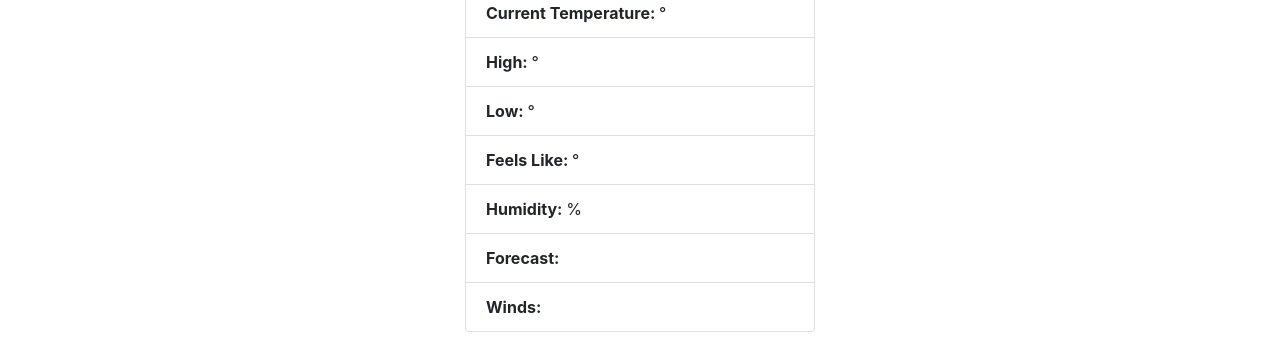
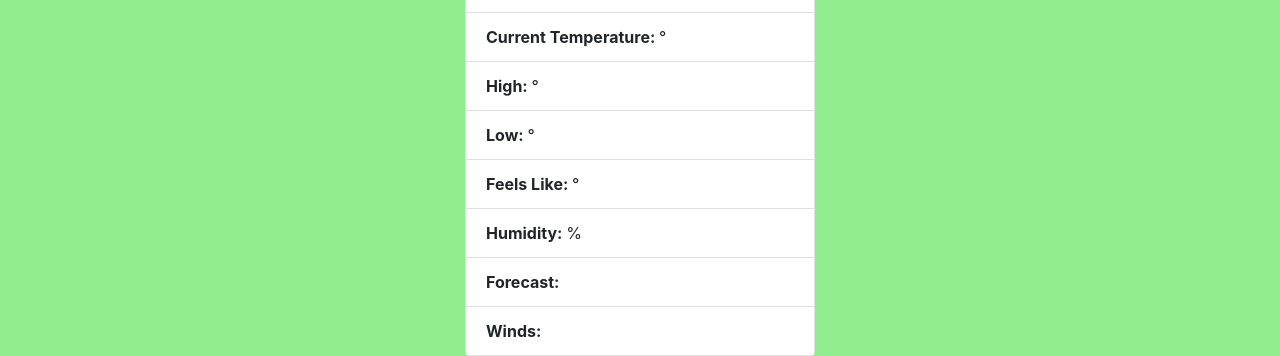
Before and after one commit to shaqnawe/Wather_App, a plain HTML site: page index.html in a window 1280 px wide. Shown: the part 447-803 px from the top of the page. Drawn offline with nearby package versions, Linux system fonts and the light colour scheme.

Commit message:
added background color

```diff
--- a/index.html
+++ b/index.html
@@ -8,6 +8,7 @@
 
     <!-- Bootstrap CSS -->
     <link rel="stylesheet" href="https://stackpath.bootstrapcdn.com/bootstrap/4.3.1/css/bootstrap.min.css" integrity="sha384-ggOyR0iXCbMQv3Xipma34MD+dH/1fQ784/j6cY/iJTQUOhcWr7x9JvoRxT2MZw1T" crossorigin="anonymous">
+    <link rel="stylesheet" href="./main.css">
   </head>
   <body>
       <nav class="navbar navbar-expand navbar-light bg-light">
@@ -16,6 +17,7 @@
           </div>
       </nav>
   </body>
+  <br>
     <div class="container">
         <div class="d-flex justify-content-center">
             <h1>Weather App</h1>
--- a/main.css
+++ b/main.css
@@ -0,0 +1,3 @@
+body {
+    background-color: lightgreen;
+}
```
